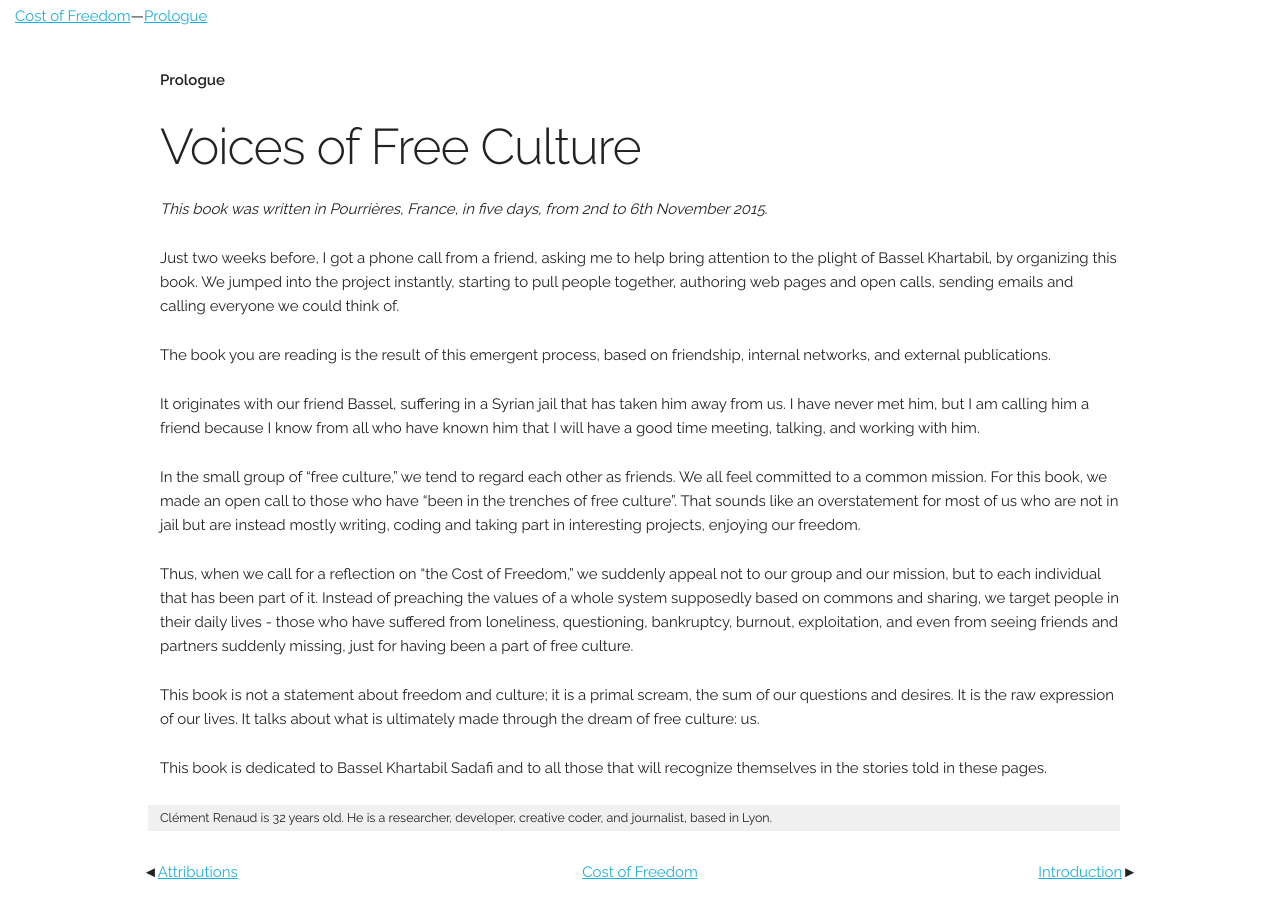
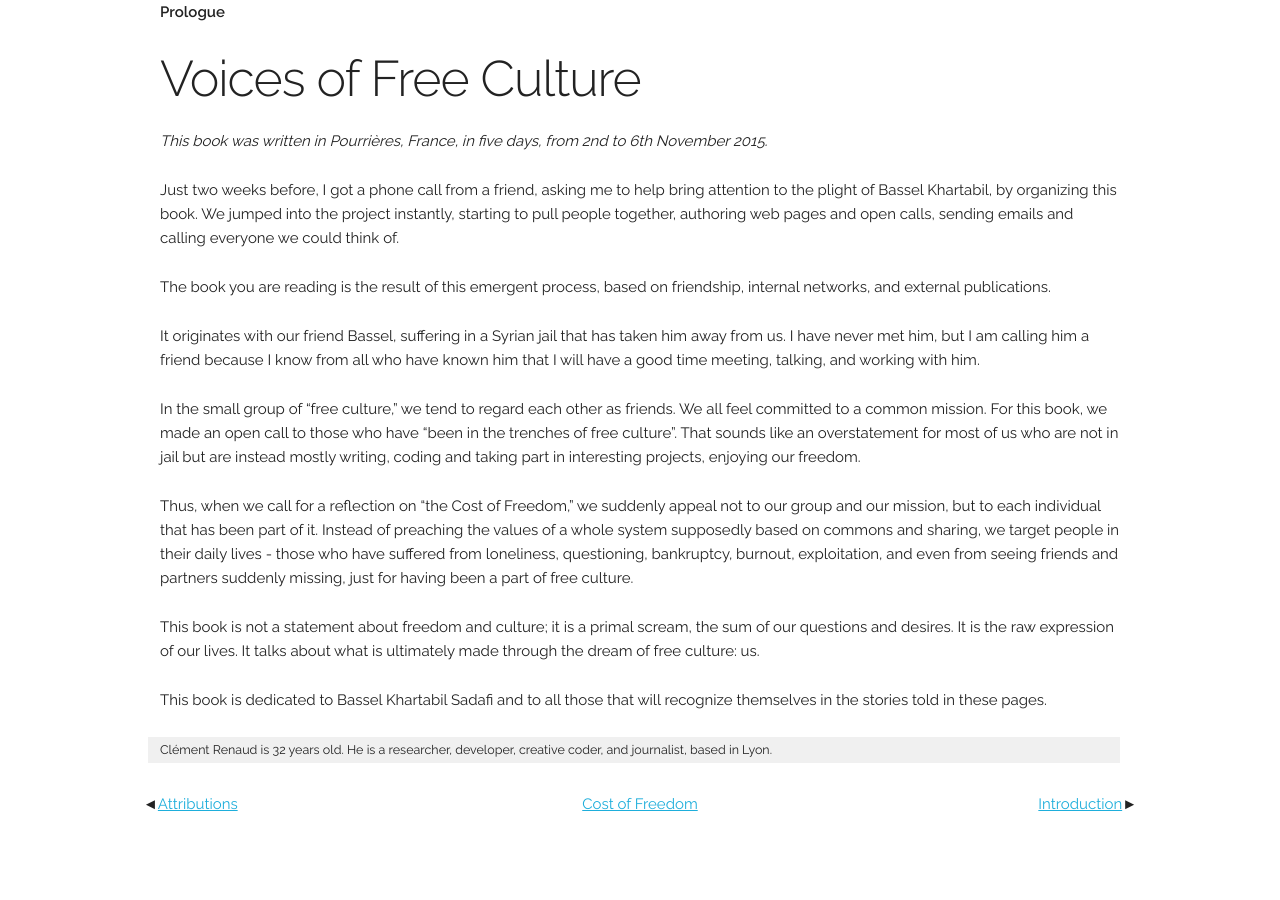
Before and after one commit to costoffreedom/costoffreedom.cc, a Jekyll site: the page built from book/prologue-voices-of-free-culture.md, in a window 1280 px wide. Built offline with Jekyll 4.4.1, drawn with Linux system fonts in a browser that asks for light colours.

Commit message:
Remove header from book layout

```diff
--- a/_layouts/book.html
+++ b/_layouts/book.html
@@ -13,14 +13,6 @@
     <link href="//fonts.googleapis.com/css?family=Raleway:400,300,600" rel="stylesheet" type="text/css">
   </head>
   <body class="book">
-    <header>
-      <nav>
-        <ul>
-          <li><a href="/book">Cost of Freedom</a></li>
-          <li><a href="/book/{{ page.section | slugify 'pretty' }}">{{ page.section }}</a></li>
-        </ul>
-      </nav>
-    </header>
     <main class="container">
       <article class="twelve columns">
         {{ content }}
```
